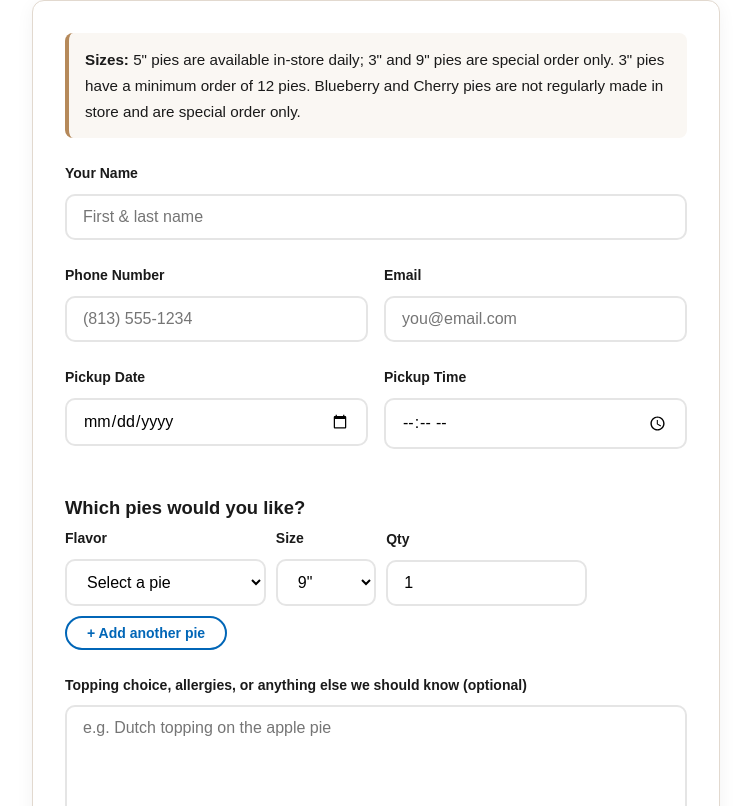
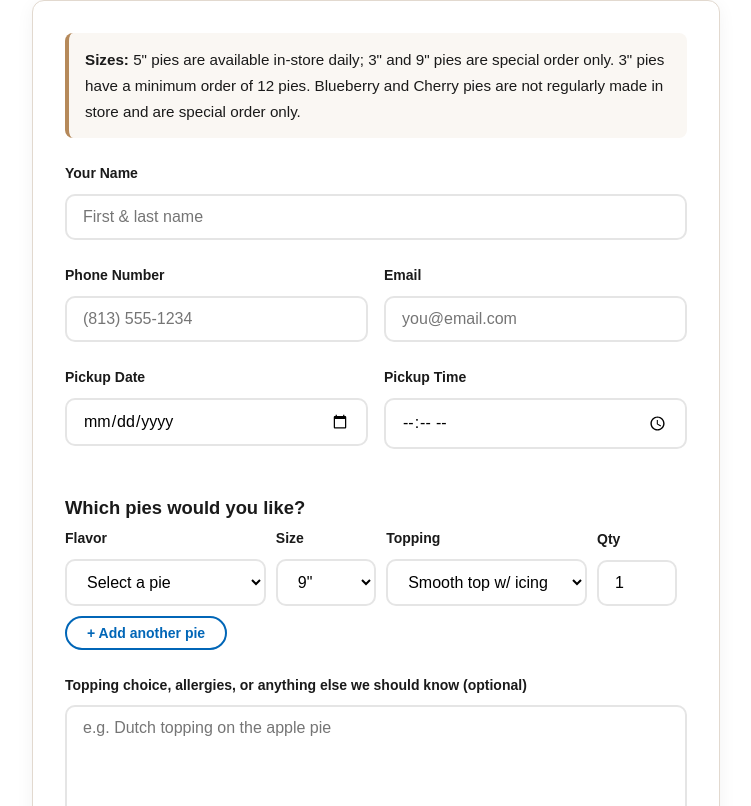
Before and after one commit to webeducationservices-oss/moreno-bakery, a Next.js app: page /order-a-pie in a window 1280 px wide. Shown: the part 371-1177 px from the top of the page, without its empty margins (264-1015 px from the left). Built offline with nearby package versions, Linux system fonts and the light colour scheme; a web font is replaced by a local one.

Commit message:
Edit app/order-a-pie/page.js — smooth top w/icing, dutch crumble topping, lattice top

```diff
--- a/app/order-a-pie/page.js
+++ b/app/order-a-pie/page.js
@@ -182,6 +182,14 @@ export default function OrderAPiePage() {
                     </select>
                   </div>
                   <div className="form-group" style={{ marginBottom: 0 }}>
+                    <label htmlFor={`pie-topping-${i}`} className="form-label">Topping</label>
+                    <select id={`pie-topping-${i}`} className="form-input" value={pie.topping} onChange={(e) => updatePie(i, "topping", e.target.value)}>
+                      {PIE_TOPPINGS.map((t) => (
+                        <option key={t} value={t}>{t}</option>
+                      ))}
+                    </select>
+                  </div>
+                  <div className="form-group" style={{ marginBottom: 0 }}>
                     <label htmlFor={`pie-qty-${i}`} className="form-label">Qty</label>
                     <input type="number" id={`pie-qty-${i}`} min="1" className="form-input" required value={pie.qty} onChange={(e) => updatePie(i, "qty", e.target.value)} />
                   </div>
```
